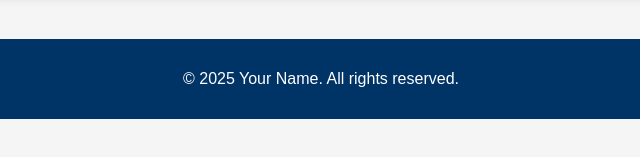
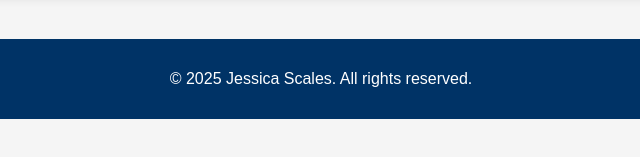
Before and after one commit to Justjes01/web_technology_project, a plain HTML site: page index.html in a window 1280 px wide. Shown: the part 339-496 px from the top of the page, 319-959 px from the left. Drawn offline with Linux system fonts and the light colour scheme.

Commit message:
revision

```diff
--- a/index.html
+++ b/index.html
@@ -28,7 +28,7 @@
 
 <footer>
     <div class="container">
-        <p>&copy; 2025 Your Name. All rights reserved.</p>
+        <p>&copy; 2025 Jessica Scales. All rights reserved.</p>
     </div>
 </footer>
 </body>
```
